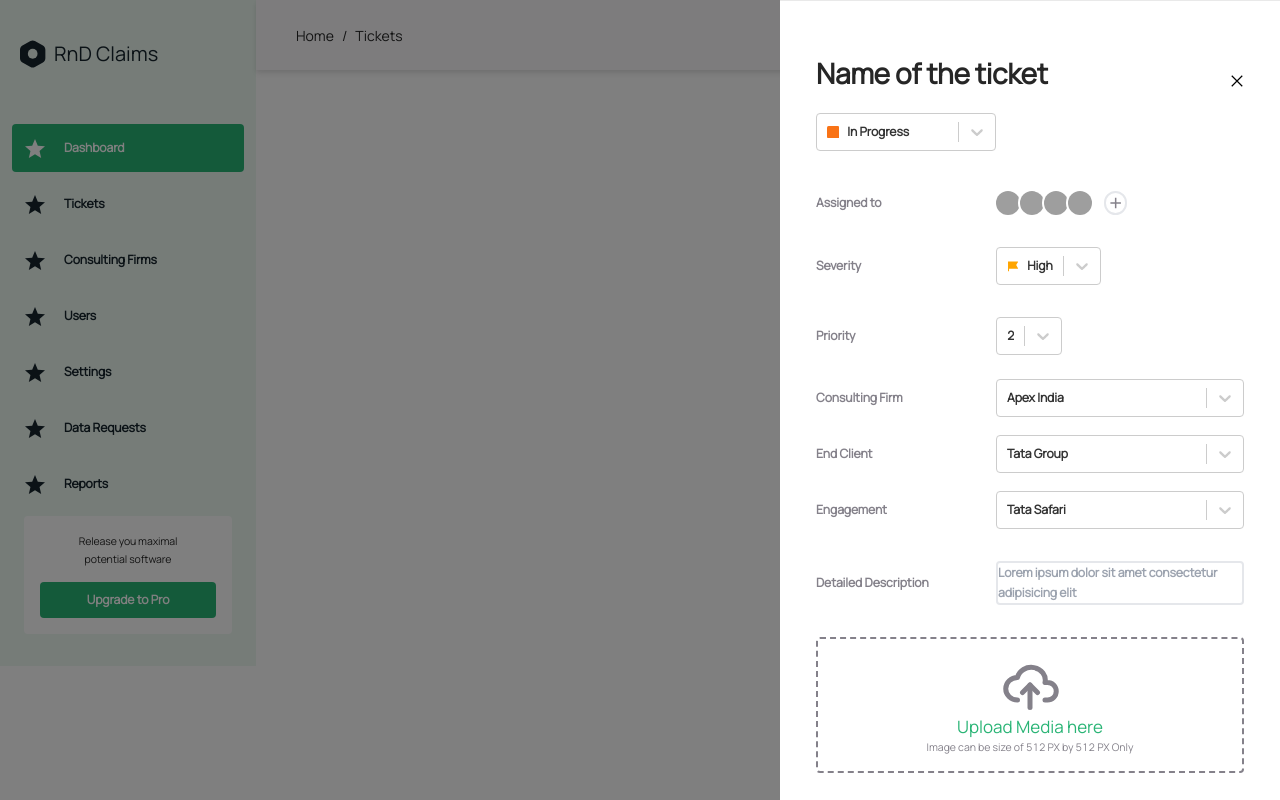
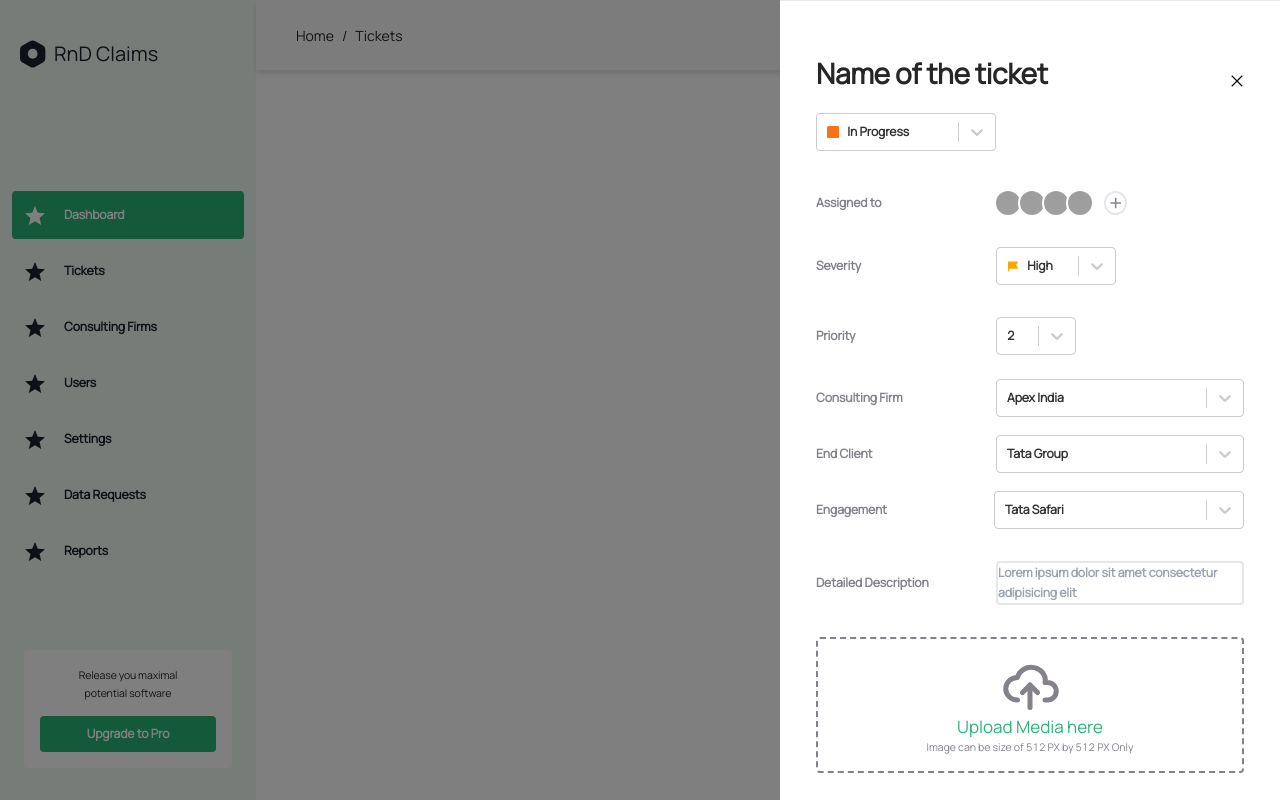
Before and after one commit to CatalystsReachOut/RnD-claims, a React (Vite) app: page /tickets in a window 1280 px wide. Both pictures are taken after typing "Sample" into the empty fields and a click on the button "Add Ticket". Built offline with nearby package versions, Linux system fonts and the light colour scheme; grey boxes are pictures that could not be loaded.

Commit message:
corrected height of the side menu

```diff
--- a/package.json
+++ b/package.json
@@ -16,7 +16,6 @@
     "@emotion/styled": "^11.10.5",
     "@mui/material": "^5.10.12",
     "antd": "^4.24.1",
-    "chroma-js": "^2.4.2",
     "framer-motion": "^7.6.4",
     "moment": "^2.29.4",
     "react": "^18.2.0",
--- a/src/componenets/CustomSelect/CustomSelect.jsx
+++ b/src/componenets/CustomSelect/CustomSelect.jsx
@@ -1,12 +1,12 @@
 import React from 'react'
 import Select from 'react-select'
 
+
 const CustomSelect = ({options}) => {
-
 
   return (
     <div>
-        <Select className="text-s"
+        <Select className="text-s resize-none"
         defaultValue={options[1]}
         options={options}/>
     </div>
--- a/src/componenets/Drawer/Drawer.jsx
+++ b/src/componenets/Drawer/Drawer.jsx
@@ -8,7 +8,7 @@ import plus from '../../assets/Plus.svg'
 
 
 
-const Drawer = ({ open, close, openClose }) => {
+const Drawer = ({close, openClose }) => {
     return (
         <div
         style={{
@@ -62,14 +62,18 @@ const Drawer = ({ open, close, openClose }) => {
                     <div className='text-s text-secondary w-[180px]'>
                         Severity
                     </div>
-                    <CustomSelect options={severityOptions} />
+                    <div className='w-[120px]'>
+                        <CustomSelect options={severityOptions} />
+                    </div>
 
                 </div>
                 <div className='flex items-center mt-[2rem] mb-[1.5rem]'>
                     <div className='text-s text-secondary w-[180px]'>
                         Priority
                     </div>
-                    <CustomSelect options={priorityOptions} />
+                    <div className="w-[80px]">
+                        <CustomSelect options={priorityOptions} />
+                    </div>
                 </div>
                 <div className='flex items-center my-[18px]'>
                     <div className='text-s text-secondary w-[180px]'>
@@ -77,7 +81,9 @@ const Drawer = ({ open, close, openClose }) => {
                     </div>
 
                     <div className='flex-1'>
-                        <CustomSelect options={firmOptions} />
+                        <div className="w-[248px]">
+                            <CustomSelect options={firmOptions} />
+                        </div>
                     </div>
                 </div>
 
@@ -87,7 +93,9 @@ const Drawer = ({ open, close, openClose }) => {
                     </div>
 
                     <div className='flex-1'>
-                        <CustomSelect options={endClientOptions} />
+                        <div className="w-[248px]">
+                            <CustomSelect options={endClientOptions} />
+                        </div>
                     </div>
                 </div>
 
@@ -97,7 +105,9 @@ const Drawer = ({ open, close, openClose }) => {
                     </div>
 
                     <div className='flex-1'>
-                        <CustomSelect options={engagementOptions} />
+                        <div className="w-[250px]">
+                            <CustomSelect options={engagementOptions} />
+                        </div>
                     </div>
                 </div>
 
--- a/src/componenets/SideBar/SideBar.jsx
+++ b/src/componenets/SideBar/SideBar.jsx
@@ -16,7 +16,7 @@ const SideMenu = (props, ref) => {
 
 
     return (
-        <div className='sm:w-[100%]  h-auto w-full bg-[#EDF8F1] px-[0.75rem] py-[2rem] justify-between sm:flex sm:static flex-col hidden' ref={ref}>
+        <div className='sm:w-[100%] min-h-[100vh] h-[100%] w-full bg-[#EDF8F1] px-[0.75rem] py-[2rem] justify-between sm:flex sm:static flex-col hidden' ref={ref}>
 
             <div className='w-full flex justify-between items-center p-[0.5rem]'>
                 <div className='flex items-center '>
--- a/src/componenets/Tickets/Tickets.jsx
+++ b/src/componenets/Tickets/Tickets.jsx
@@ -1,13 +1,9 @@
-import React, { useState, useRef } from 'react'
+import React, { useRef } from 'react'
 import { IoMdSearch } from 'react-icons/io'
 import { Tabs, TabList, Tab, Progress, Textarea, TabPanel, TabPanels } from '@chakra-ui/react'
 import Table from '../Table/Table'
-import plus from '../../assets/Plus.svg'
 import SelectInput from '../SelectInput/SelectInput'
-import { RiFlag2Fill } from 'react-icons/ri'
-import { BsSquareFill } from 'react-icons/bs'
-import { TbCloudUpload } from 'react-icons/tb'
-import { headCells, rows } from '../../data/data'
+
 import { BiDotsVerticalRounded } from 'react-icons/bi'
 import { Sorter } from '../../helpers/Sorter'
 import { Tag } from 'antd';
@@ -136,7 +132,7 @@ const data1 = [
 
 const Tickets = () => {
 
-  const [add, setAdd] = useState(false)
+
   const openClose = useRef(false);
 
   const open = () => {
@@ -332,8 +328,8 @@ const Tickets = () => {
 
 
   return (
-    <>
-      <Drawer open={open} close={close} openClose={openClose} />
+    <div className='md:max-h-[85vh]  max-h-[100vh]'>
+      <Drawer close={close} openClose={openClose} />
       <div className='px-[2.5rem] py-[1.375rem]' >
 
 
@@ -365,7 +361,7 @@ const Tickets = () => {
               <Tab _selected={{ borderBottom: "solid 2px #29B475", color: "#2E2C34" }} className="text-xs text-[#84818A] font-[600] text-quarternary p-[0.4rem]" textAlign="center">Resolved (20)</Tab>
             </TabList>
             <div className='flex max-w-[100%] scrollbar-hide ml-auto md:items-center gap-x-2 overflow-scroll mt-[10px] md:mt-0 justify-start'>
-              <p className='text-s font-medium whitespace-nowrap flex items-center font-[500]'>Filter by:</p>
+              <p className='text-s font-medium whitespace-nowrap flex items-center'>Filter by:</p>
 
               <SelectInput options={selectOptions[0]} />
               <SelectInput options={selectOptions[1]} />
@@ -395,7 +391,7 @@ const Tickets = () => {
         </Tabs>
 
       </div >
-    </>
+    </div>
   )
 }
 
--- a/src/pages/Dashboard/Dashboard.jsx
+++ b/src/pages/Dashboard/Dashboard.jsx
@@ -25,7 +25,7 @@ const Dashboard = () => {
   return (
     <div className='sm:flex flex-col sm:flex-row'>
 
-      <div className='w-[20%] max-h-[100vh] overflow-y-scroll scrollbar-hide'>
+      <div className='w-[20%]  overflow-y-scroll scrollbar-hide'>
 
       <SideBar ref={sideRef}/>
       </div>
@@ -35,7 +35,7 @@ const Dashboard = () => {
           <Navbar showSideBar={showSideBar} hideSideBar={hideSideBar} />
         </div>
 
-        <div className='pt-[60px] md:max-h-[85vh]  max-h-[90vh] max-w-[100%] overflow-y-scroll'>
+        <div className='pt-[60px]  max-w-[100%] overflow-y-scroll overflow-x-hidden'>
           <Tickets />
         </div>
 
```
Also changed, not shown: 1 other file (tests, documents, lock files or other folders).
